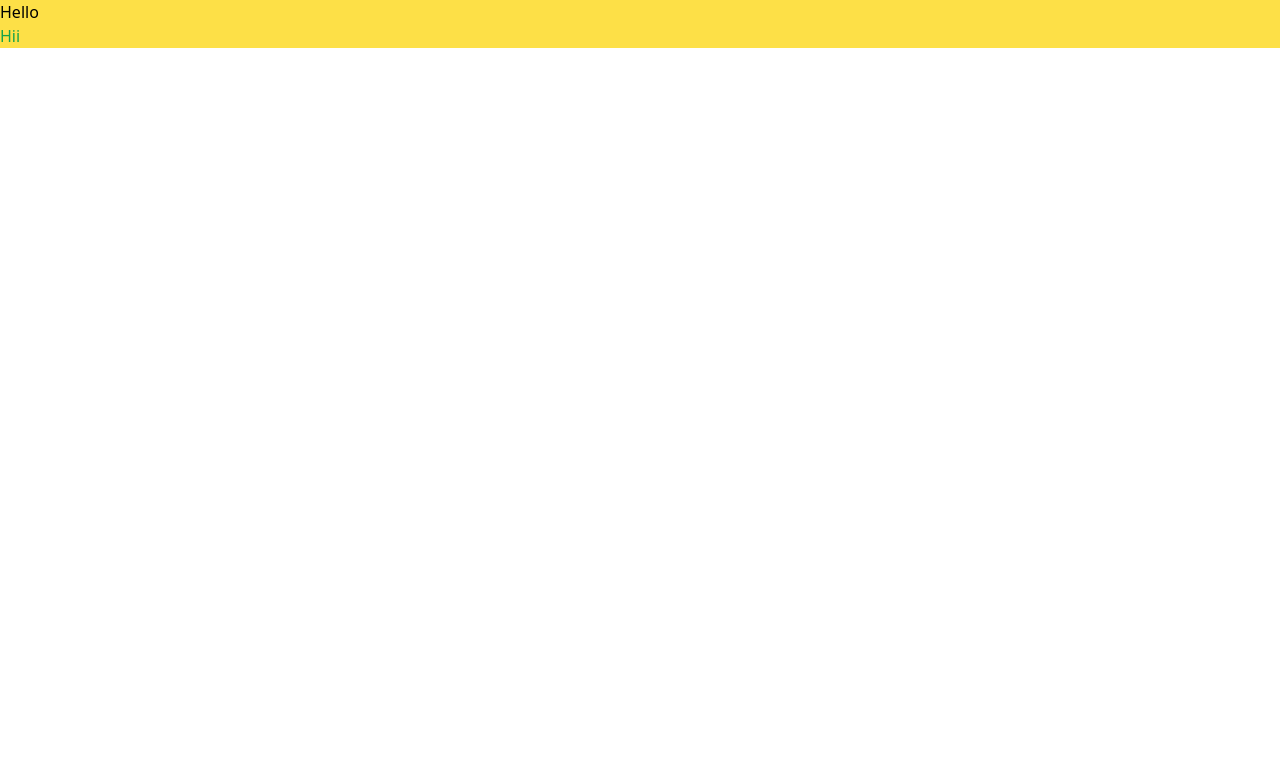
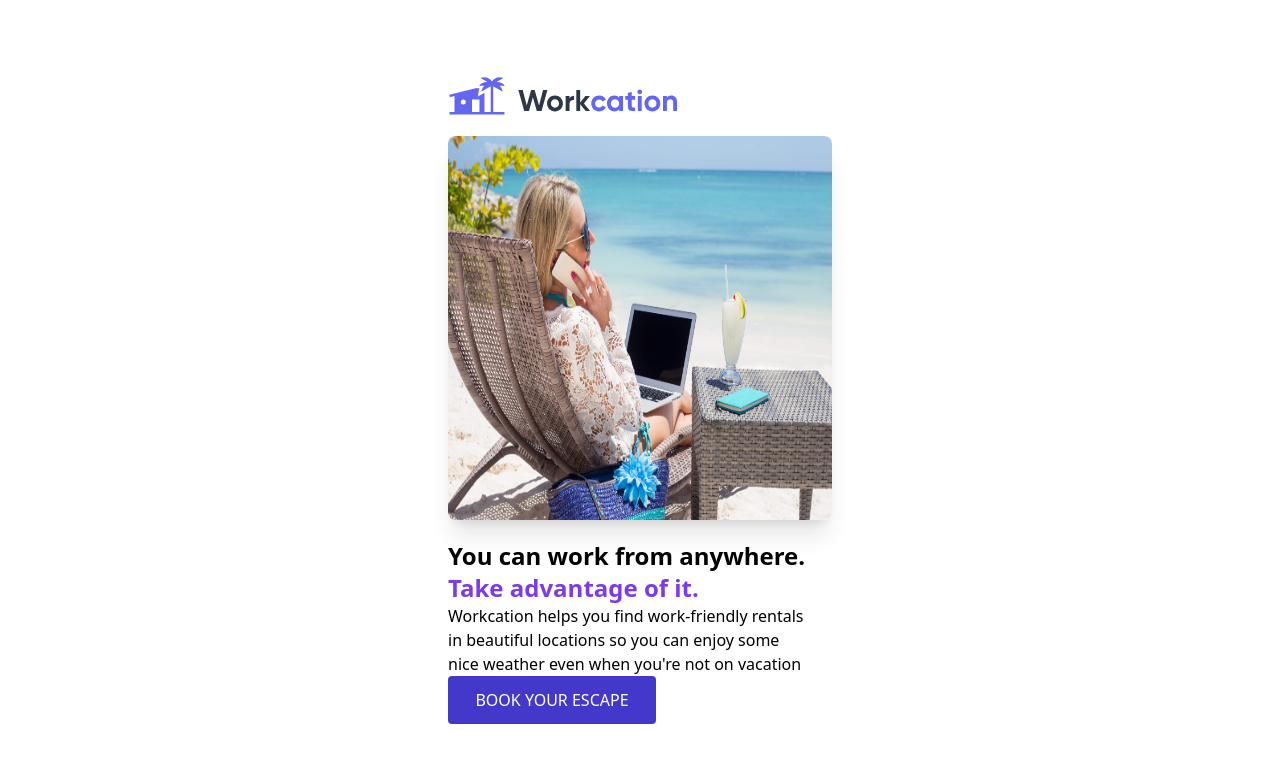
Before and after one commit to bdushime/workcation_tailwind_css, a website: page public/index.html in a window 1280 px wide. Drawn offline with nearby package versions, Linux system fonts and the light colour scheme.

Commit message:
initial commit

```diff
--- a/public/index.html
+++ b/public/index.html
@@ -3,14 +3,20 @@
 <head>
     <meta charset="UTF-8">
     <meta name="viewport" content="width=device-width, initial-scale=1.0">
-    <title>Tailwind CSS installation</title>
-    <link rel="stylesheet" href="style.css">
+    <title>Tailwind CSS Installation</title>
+    <script src="https://cdn.tailwindcss.com"></script>
 </head>
-<body>
-    <div class="bg-yellow-300">
-        <h1 class="text-black-300">Hello</h1>
-        <h2 class="text-green-600">Hii</h2>
+<body class="bg-white flex justify-center items-center min-h-screen">
+
+    <div class="px-8 py-12">
+            <img class="h-10" src="../img/logo.svg" alt="Logo">
+            <img class="mt-5 rounded-lg shadow-xl size-96" src="../img/beach-work.jpg">
+         <p class=" mt-5 font-bold text-2xl">You can work from anywhere.</p>
+         <p class="text-violet-600 font-bold text-2xl">Take advantage of it.</p>
+         <p>Workcation helps you find work-friendly rentals</p>
+         <p>in beautiful locations so you can enjoy some</p>
+         <p>nice weather even when you're not on vacation</p>
+         <button class="text-white bg-indigo-700 rounded w-52 h-12 hover:bg-indigo-500">BOOK YOUR ESCAPE</button>
     </div>
-
 </body>
 </html>
```
